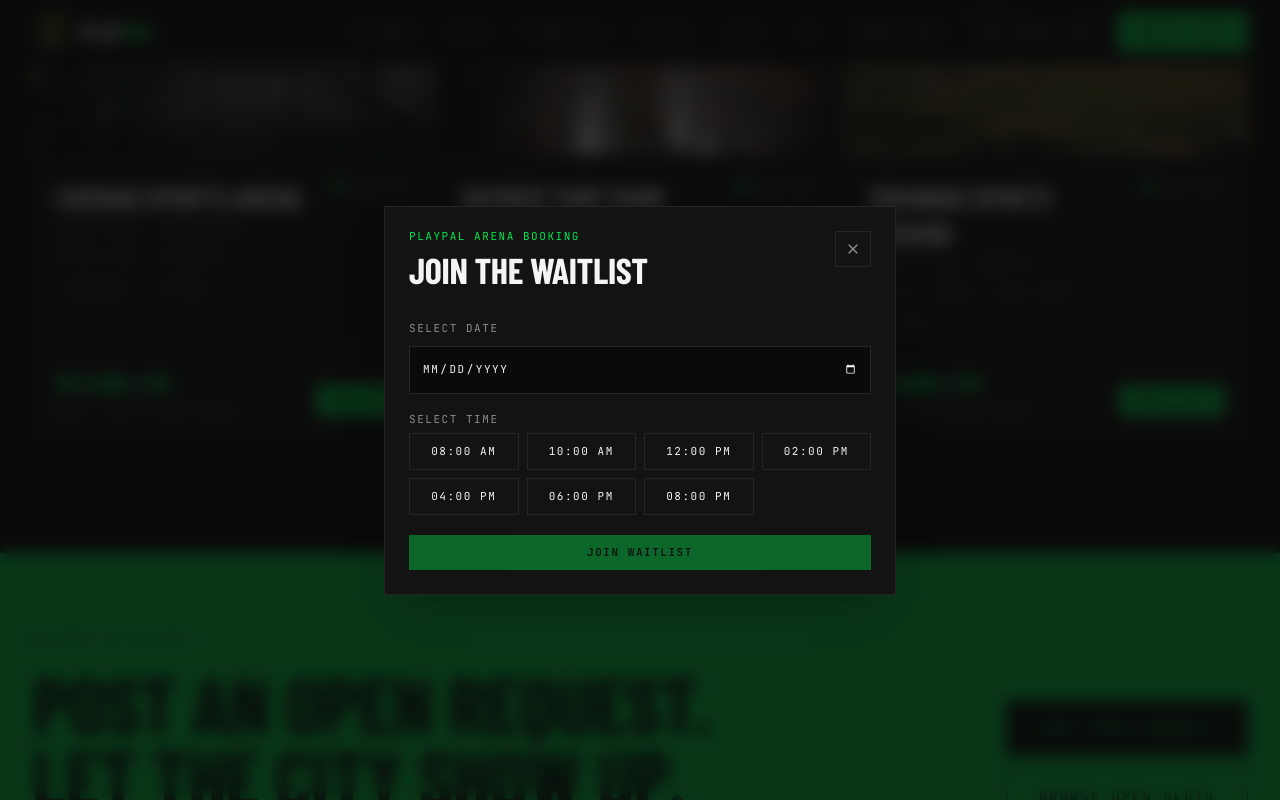
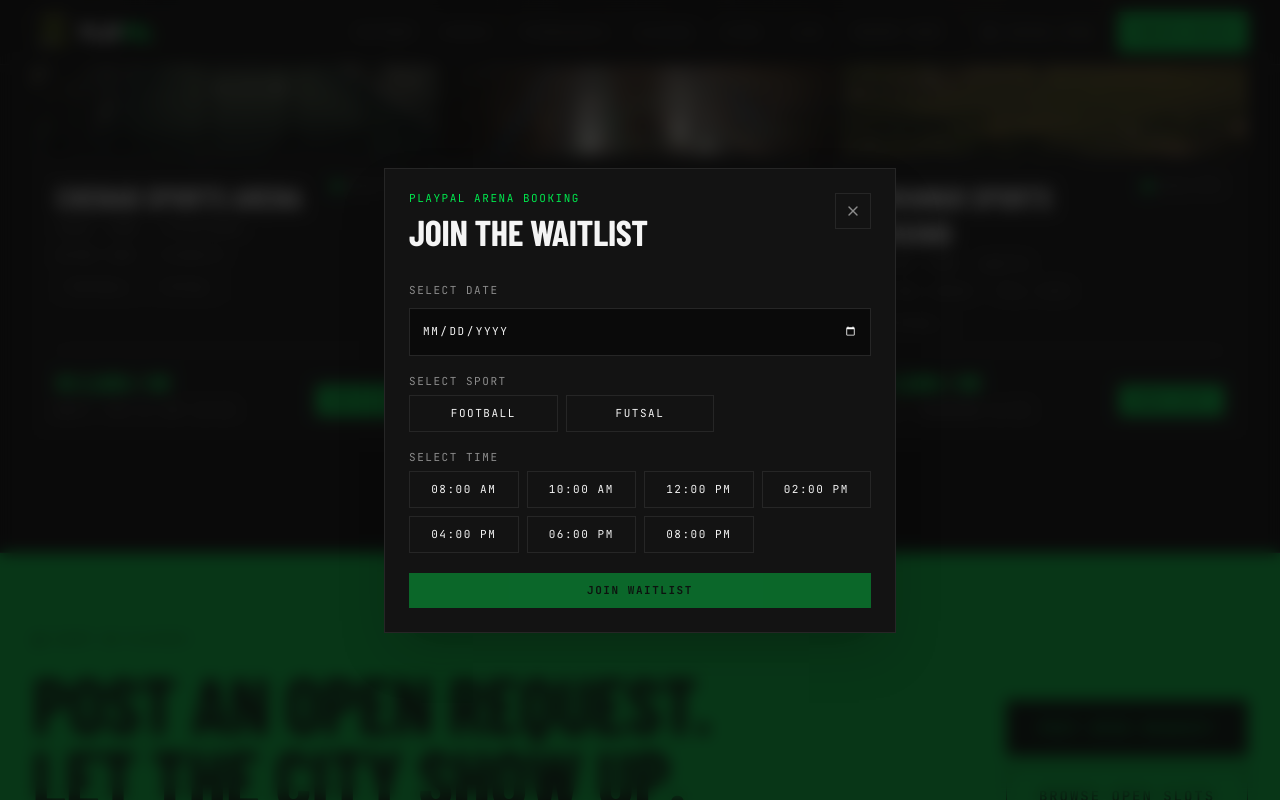
Before and after one commit to ibie-dev/paypal, a Next.js app: page / in a window 1280 px wide. Both pictures are taken after a click on the button "WAITLIST". Shown: the part 4315-5115 px from the top of the page. Built offline with nearby package versions, Linux system fonts and the light colour scheme; a web font is replaced by a local one.

Commit message:
Add sport selection to arena booking

```diff
--- a/components/arenas-section.tsx
+++ b/components/arenas-section.tsx
@@ -21,6 +21,7 @@ function ArenaBookingDialog({ arena }: { arena: (typeof ARENAS)[number] }) {
   const [open, setOpen] = useState(false)
   const [date, setDate] = useState('')
   const [time, setTime] = useState('')
+  const [sport, setSport] = useState('')
   const [confirmed, setConfirmed] = useState(false)
 
   function close() {
@@ -44,13 +45,24 @@ function ArenaBookingDialog({ arena }: { arena: (typeof ARENAS)[number] }) {
               <button type="button" onClick={close} className="flex size-9 items-center justify-center border border-border text-muted-foreground hover:text-foreground" aria-label="Close booking dialog"><X className="size-4" /></button>
             </div>
             {confirmed ? (
-              <div className="mt-6 border border-primary/40 bg-primary/10 p-4 label-mono text-foreground">Request saved for {date} at {time}. PlayPal will confirm availability next.</div>
+              <div className="mt-6 border border-primary/40 bg-primary/10 p-4 label-mono text-foreground">Request saved for {sport} on {date} at {time}. PlayPal will confirm availability next.</div>
             ) : (
-              <form onSubmit={(event) => { event.preventDefault(); if (date && time) setConfirmed(true) }} className="mt-6 space-y-5">
+              <form onSubmit={(event) => { event.preventDefault(); if (date && time && sport) setConfirmed(true) }} className="mt-6 space-y-5">
                 <div>
                   <label htmlFor={`date-${arena.id}`} className="label-mono text-muted-foreground">Select date</label>
                   <input id={`date-${arena.id}`} type="date" required value={date} onChange={(event) => setDate(event.target.value)} min={new Date().toISOString().slice(0, 10)} className="mt-2 h-12 w-full border border-border bg-background px-3 label-mono text-foreground focus:border-primary focus:outline-none" />
                 </div>
+                <fieldset>
+                  <legend className="label-mono text-muted-foreground">Select sport</legend>
+                  <div className="mt-2 grid grid-cols-2 gap-2 sm:grid-cols-3">
+                    {arena.sports.map((option) => (
+                      <label key={option} className={`cursor-pointer border px-3 py-3 text-center label-mono transition-colors ${sport === option ? 'border-primary bg-primary text-primary-foreground' : 'border-border text-foreground hover:border-primary hover:text-primary'}`}>
+                        <input type="radio" name={`sport-${arena.id}`} value={option} checked={sport === option} onChange={() => setSport(option)} className="sr-only" />
+                        {option}
+                      </label>
+                    ))}
+                  </div>
+                </fieldset>
                 <fieldset>
                   <legend className="label-mono text-muted-foreground">Select time</legend>
                   <div className="mt-2 grid grid-cols-2 gap-2 sm:grid-cols-4">
@@ -62,7 +74,7 @@ function ArenaBookingDialog({ arena }: { arena: (typeof ARENAS)[number] }) {
                     ))}
                   </div>
                 </fieldset>
-                <button type="submit" disabled={!date || !time} className="w-full bg-primary py-3 label-mono font-bold text-primary-foreground transition-opacity enabled:hover:opacity-90 disabled:cursor-not-allowed disabled:opacity-40">{arena.status === 'full' ? 'Join waitlist' : 'Confirm booking request'}</button>
+                <button type="submit" disabled={!date || !time || !sport} className="w-full bg-primary py-3 label-mono font-bold text-primary-foreground transition-opacity enabled:hover:opacity-90 disabled:cursor-not-allowed disabled:opacity-40">{arena.status === 'full' ? 'Join waitlist' : 'Confirm booking request'}</button>
               </form>
             )}
             {confirmed && <button type="button" onClick={close} className="mt-6 w-full border border-foreground py-3 label-mono font-bold text-foreground hover:border-primary hover:text-primary">Close</button>}
```
